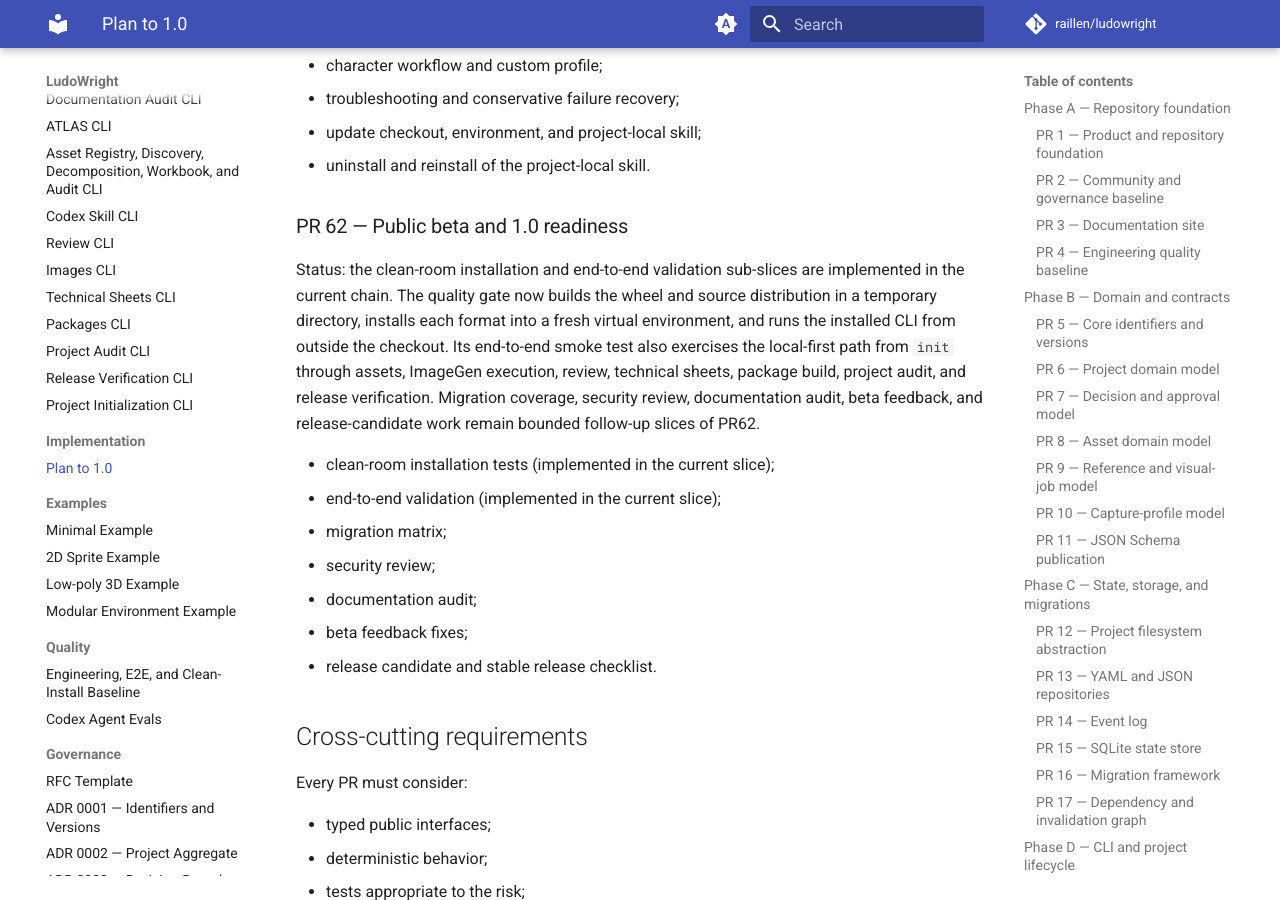
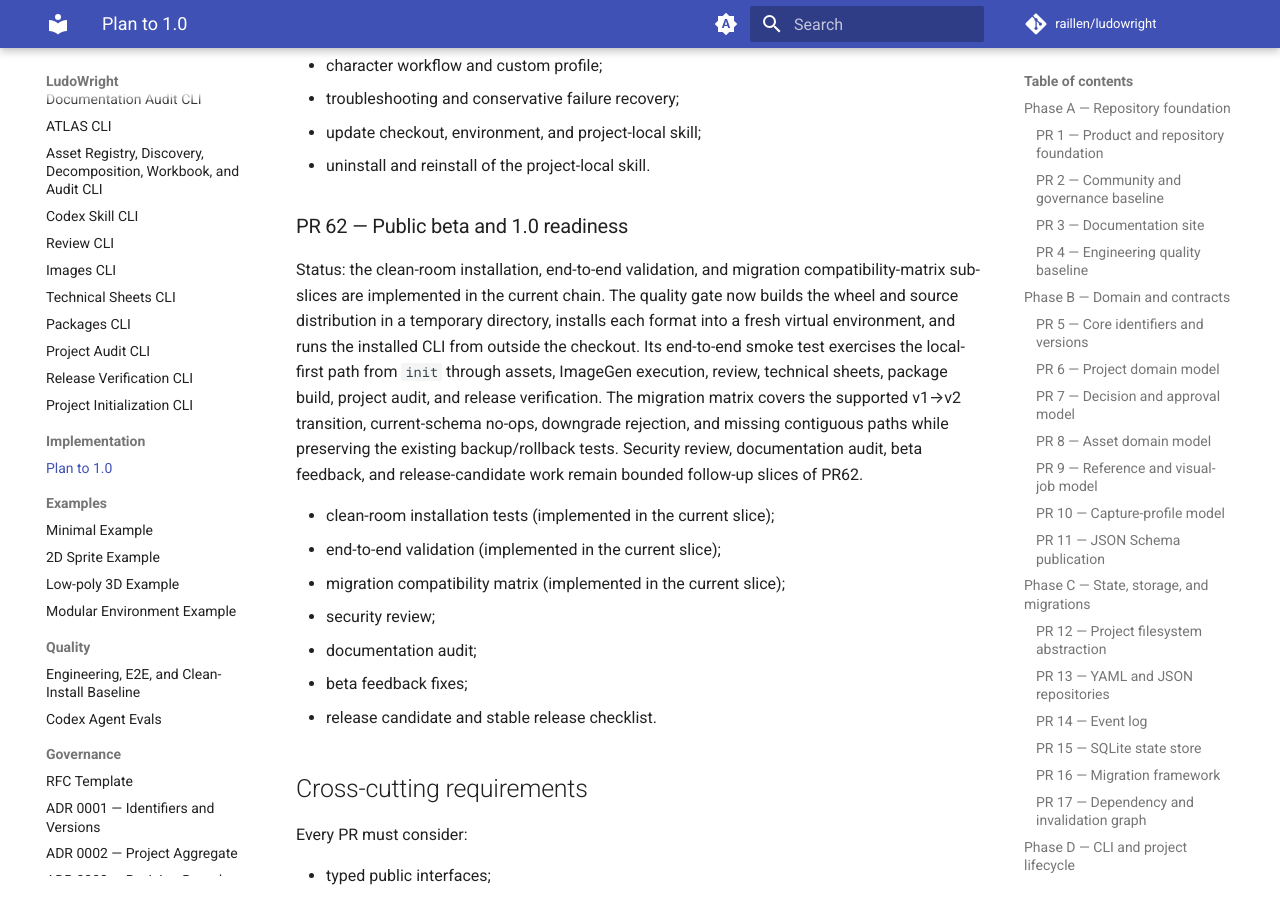
Before and after one commit to raillen/ludowright, an MkDocs documentation site: the page built from docs/plans/IMPLEMENTATION_PLAN.md, in a window 1280 px wide and 900 px high, scrolled down 19664 px. Built offline with MkDocs 1.6.1 and Material for MkDocs 9.7.7, drawn with Linux system fonts in a browser that asks for light colours; comment, search, counter and statistics services are not loaded.

Commit message:
test: add migration compatibility matrix

```diff
--- a/docs/plans/IMPLEMENTATION_PLAN.md
+++ b/docs/plans/IMPLEMENTATION_PLAN.md
@@ -772,19 +772,21 @@ of PR62.
 
 ### PR 62 — Public beta and 1.0 readiness
 
-Status: the clean-room installation and end-to-end validation sub-slices are
-implemented in the current chain. The quality gate now builds the wheel and
-source distribution in a temporary directory, installs each format into a
-fresh virtual environment, and runs the installed CLI from outside the
-checkout. Its end-to-end smoke test also exercises the local-first path from
-`init` through assets, ImageGen execution, review, technical sheets, package
-build, project audit, and release verification. Migration coverage, security
-review, documentation audit, beta feedback, and release-candidate work remain
-bounded follow-up slices of PR62.
+Status: the clean-room installation, end-to-end validation, and migration
+compatibility-matrix sub-slices are implemented in the current chain. The
+quality gate now builds the wheel and source distribution in a temporary
+directory, installs each format into a fresh virtual environment, and runs the
+installed CLI from outside the checkout. Its end-to-end smoke test exercises
+the local-first path from `init` through assets, ImageGen execution, review,
+technical sheets, package build, project audit, and release verification. The
+migration matrix covers the supported v1→v2 transition, current-schema
+no-ops, downgrade rejection, and missing contiguous paths while preserving the
+existing backup/rollback tests. Security review, documentation audit, beta
+feedback, and release-candidate work remain bounded follow-up slices of PR62.
 
 - clean-room installation tests (implemented in the current slice);
 - end-to-end validation (implemented in the current slice);
-- migration matrix;
+- migration compatibility matrix (implemented in the current slice);
 - security review;
 - documentation audit;
 - beta feedback fixes;
```
Also changed, not shown: docs/ATLAS.md (+1 -1 lines), docs/contracts/MIGRATIONS.md (+26 -0 lines), docs/product/ROADMAP.md (+2 -2 lines), docs/quality/ENGINEERING_QUALITY.md (+10 -0 lines), 1 other file.
